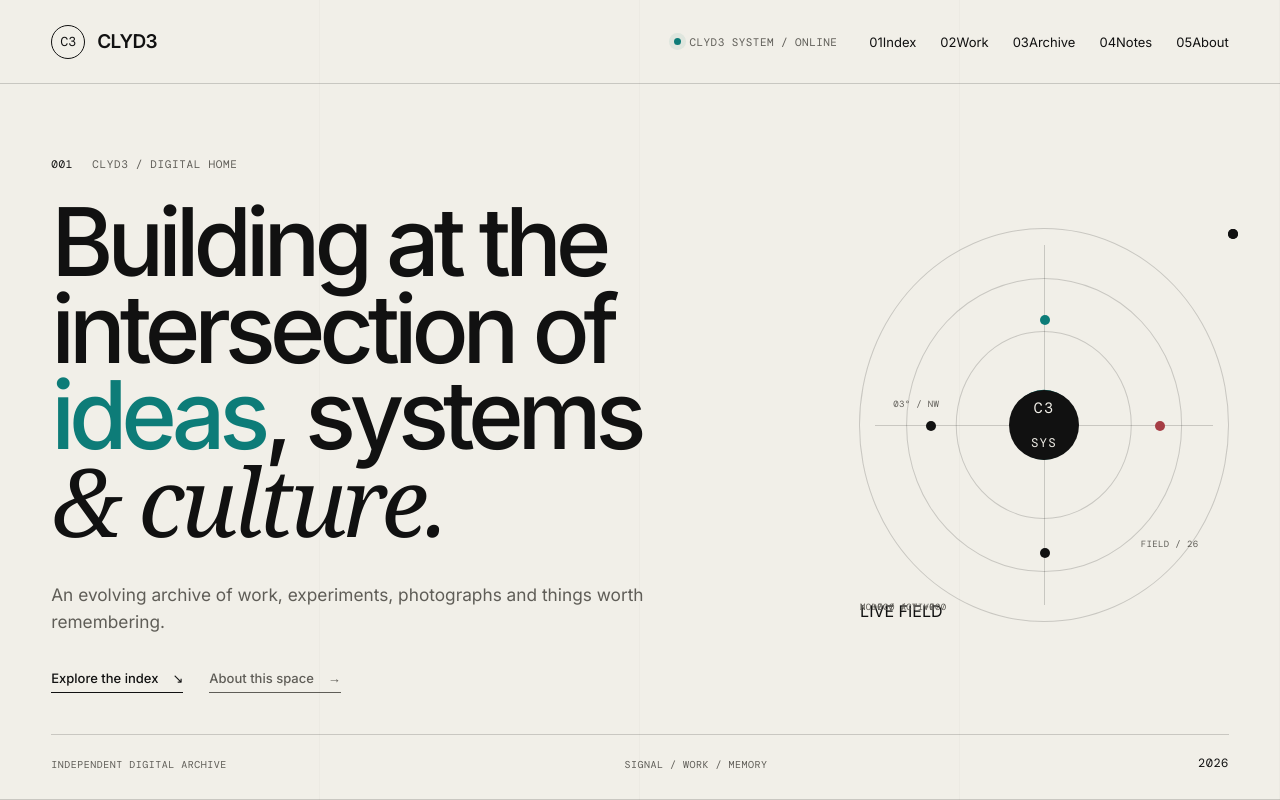
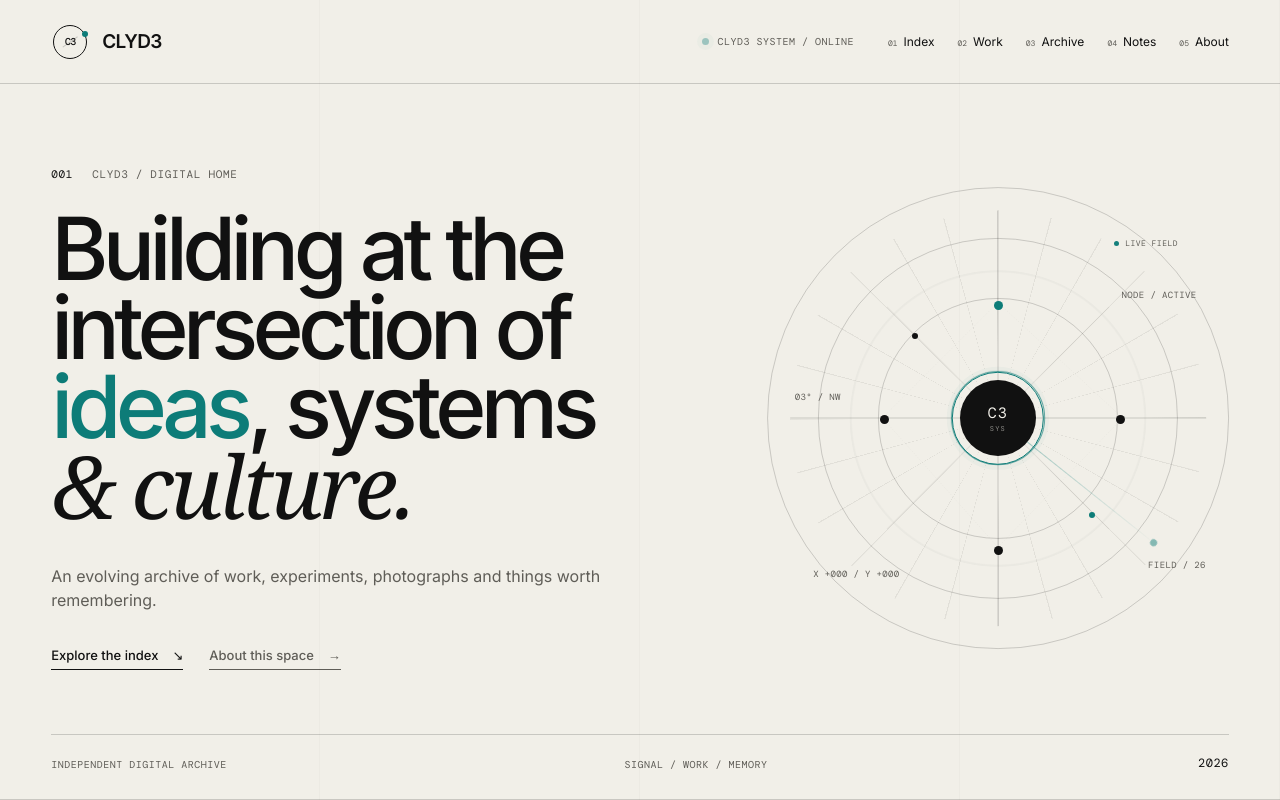
Before and after one commit to mukanzi/clyd3-site, a plain HTML site: page index.html in a window 1280 px wide. Shown: the top 800 px of the page. Drawn offline with nearby package versions, Linux system fonts and the light colour scheme; a web font is replaced by a local one.

Commit message:
Rebalance hero and add living CLYD3 signal system

```diff
--- a/css/style.css
+++ b/css/style.css
@@ -5,6 +5,7 @@
     --ink: #111111;
     --soft-ink: #5f5d57;
     --line: rgba(17, 17, 17, 0.18);
+    --line-soft: rgba(17, 17, 17, 0.09);
     --teal: #0d7c78;
     --crimson: #a63d45;
     --white: #ffffff;
@@ -12,9 +13,7 @@
     --section-pad: clamp(84px, 10vw, 160px);
 }
 
-* {
-    box-sizing: border-box;
-}
+* { box-sizing: border-box; }
 
 html {
     scroll-behavior: smooth;
@@ -40,15 +39,8 @@ body.is-loading .reveal {
     color: var(--paper);
 }
 
-a {
-    color: inherit;
-    text-decoration: none;
-}
-
-button {
-    color: inherit;
-    font: inherit;
-}
+a { color: inherit; text-decoration: none; }
+button { color: inherit; font: inherit; }
 
 .page-grid {
     position: fixed;
@@ -69,11 +61,12 @@ button {
     padding-right: var(--gutter);
 }
 
+/* Header */
 .site-header {
     min-height: 84px;
     display: grid;
     grid-template-columns: 1fr auto auto;
-    gap: 32px;
+    gap: 34px;
     align-items: center;
     border-bottom: 1px solid var(--line);
     position: relative;
@@ -83,24 +76,67 @@ button {
 .brand {
     display: inline-flex;
     align-items: center;
-    gap: 12px;
+    gap: 13px;
     width: fit-content;
 }
 
 .brand-mark {
-    width: 34px;
+    width: 38px;
     aspect-ratio: 1;
+    position: relative;
     display: grid;
     place-items: center;
+}
+
+.brand-orbit {
+    position: absolute;
+    inset: 2px;
     border: 1px solid var(--ink);
     border-radius: 50%;
+    transition: transform 450ms cubic-bezier(.2,.7,.2,1);
+}
+
+.brand-orbit::after {
+    content: '';
+    position: absolute;
+    left: 50%;
+    top: 50%;
+    width: 55%;
+    height: 1px;
+    background: var(--line);
+    transform: translate(-50%, -50%) rotate(-35deg);
+}
+
+.brand-core {
+    position: relative;
+    z-index: 2;
     font-family: 'DM Mono', monospace;
-    font-size: 13px;
+    font-size: 10px;
+    font-weight: 500;
+    letter-spacing: -0.08em;
+}
+
+.brand-node {
+    position: absolute;
+    width: 6px;
+    height: 6px;
+    border-radius: 50%;
+    background: var(--teal);
+    right: 1px;
+    top: 8px;
+    z-index: 3;
+    transition: background 220ms ease, transform 450ms cubic-bezier(.2,.7,.2,1);
+}
+
+.brand:hover .brand-orbit { transform: rotate(28deg); }
+.brand:hover .brand-node {
+    background: var(--crimson);
+    transform: translate(-2px, 8px);
 }
 
 .brand-name {
     font-weight: 600;
-    letter-spacing: -0.03em;
+    letter-spacing: -0.035em;
     font-size: 19px;
 }
 
@@ -109,9 +145,9 @@ button {
     align-items: center;
     gap: 8px;
     font-family: 'DM Mono', monospace;
-    font-size: 11px;
+    font-size: 10px;
     text-transform: uppercase;
-    letter-spacing: 0.04em;
+    letter-spacing: 0.05em;
     color: var(--soft-ink);
 }
 
@@ -121,17 +157,28 @@ button {
     border-radius: 50%;
     background: var(--teal);
     box-shadow: 0 0 0 5px rgba(13,124,120,0.08);
+    animation: statusPulse 3.2s ease-in-out infinite;
 }
 
 .primary-nav {
     display: flex;
     align-items: center;
-    gap: 24px;
-    font-size: 13px;
+    gap: 23px;
+    font-size: 12px;
 }
 
 .primary-nav a {
     position: relative;
+    display: inline-flex;
+    gap: 6px;
+    align-items: baseline;
+}
+
+.primary-nav a span {
+    font-family: 'DM Mono', monospace;
+    font-size: 8px;
+    color: var(--soft-ink);
+    transition: color 200ms ease;
 }
 
 .primary-nav a::after {
@@ -139,15 +186,14 @@ button {
     position: absolute;
     left: 0;
     right: 100%;
-    bottom: -5px;
+    bottom: -6px;
     height: 1px;
-    background: currentColor;
+    background: var(--teal);
     transition: right 220ms ease;
 }
 
-.primary-nav a:hover::after {
-    right: 0;
-}
+.primary-nav a:hover::after { right: 0; }
+.primary-nav a:hover span { color: var(--crimson); }
 
 .menu-toggle {
     display: none;
@@ -157,13 +203,14 @@ button {
     cursor: pointer;
 }
 
+/* Hero */
 .hero {
     min-height: calc(100vh - 84px);
     display: grid;
-    grid-template-columns: minmax(0, 1.35fr) minmax(320px, 0.65fr);
+    grid-template-columns: minmax(0, 1.18fr) minmax(390px, 0.82fr);
     grid-template-rows: 1fr auto;
-    gap: 40px;
-    padding-top: clamp(70px, 9vh, 120px);
+    gap: clamp(34px, 4vw, 72px);
+    padding-top: clamp(70px, 8vh, 108px);
     padding-bottom: 28px;
     border-bottom: 1px solid var(--line);
     position: relative;
@@ -171,7 +218,7 @@ button {
 
 .hero-copy {
     align-self: center;
-    max-width: 950px;
+    max-width: 900px;
 }
 
 .eyebrow {
@@ -190,10 +237,10 @@ button {
 
 .hero h1 {
     margin: 0;
-    max-width: 1000px;
-    font-size: clamp(56px, 7.4vw, 128px);
+    max-width: 940px;
+    font-size: clamp(54px, 6.8vw, 116px);
     line-height: 0.91;
-    letter-spacing: -0.065em;
+    letter-spacing: -0.064em;
     font-weight: 500;
 }
 
@@ -205,14 +252,12 @@ button {
     font-style: italic;
 }
 
-.hero-accent {
-    color: var(--teal);
-}
+.hero-accent { color: var(--teal); }
 
 .hero-intro {
-    max-width: 620px;
+    max-width: 610px;
     margin: 38px 0 0;
-    font-size: clamp(16px, 1.35vw, 20px);
+    font-size: clamp(16px, 1.25vw, 19px);
     line-height: 1.55;
     color: var(--soft-ink);
 }
@@ -234,68 +279,143 @@ button {
     font-weight: 500;
 }
 
-.text-link span {
-    transition: transform 200ms ease;
-}
-
+.text-link span { transition: transform 200ms ease, color 200ms ease; }
 .text-link:hover span {
     transform: translate(3px, 2px);
+    color: var(--crimson);
 }
-
-.text-link.muted {
-    color: var(--soft-ink);
-}
+.text-link.muted { color: var(--soft-ink); }
 
 .hero-visual {
     align-self: center;
     justify-self: end;
-    width: min(100%, 520px);
+    width: min(100%, 565px);
     aspect-ratio: 1;
     display: grid;
     place-items: center;
 }
 
 .signal-field {
+    --field-x: 0px;
+    --field-y: 0px;
     width: 100%;
     aspect-ratio: 1;
     position: relative;
-    border: 1px solid var(--line);
     border-radius: 50%;
-    transition: transform 120ms linear;
+    transform: translate(var(--field-x), var(--field-y));
+    transition: transform 140ms linear;
+    isolation: isolate;
+}
+
+.signal-grid {
+    position: absolute;
+    inset: 5%;
+    border-radius: 50%;
+    opacity: 0.58;
+    background:
+        repeating-conic-gradient(from 0deg, transparent 0deg 14.6deg, rgba(17,17,17,.12) 14.75deg 15deg),
+        radial-gradient(circle at center, transparent 0 49.5%, rgba(17,17,17,.05) 50% 50.3%, transparent 50.6%);
+    -webkit-mask-image: radial-gradient(circle, #000 0 74%, transparent 75%);
+    mask-image: radial-gradient(circle, #000 0 74%, transparent 75%);
 }
 
 .signal-ring {
     position: absolute;
-    inset: 50%;
+    left: 50%;
+    top: 50%;
     border: 1px solid var(--line);
     border-radius: 50%;
     transform: translate(-50%, -50%);
 }
 
-.ring-1 { width: 75%; height: 75%; }
-.ring-2 { width: 48%; height: 48%; }
-.ring-3 { width: 18%; height: 18%; border-color: var(--teal); }
-
-.signal-axis {
-    position: absolute;
-    background: var(--line);
+.ring-outer { width: 100%; height: 100%; }
+.ring-1 { width: 78%; height: 78%; }
+.ring-2 { width: 52%; height: 52%; }
+.ring-3 {
+    width: 20%;
+    height: 20%;
+    border-color: var(--teal);
+    box-shadow: 0 0 0 5px rgba(13,124,120,.035);
 }
 
-.axis-x { left: 4%; right: 4%; top: 50%; height: 1px; }
-.axis-y { top: 4%; bottom: 4%; left: 50%; width: 1px; }
+.signal-axis,
+.signal-diagonal {
+    position: absolute;
+    left: 50%;
+    top: 50%;
+    background: var(--line);
+    transform-origin: center;
+    z-index: -1;
+}
+
+.axis-x { width: 90%; height: 1px; transform: translate(-50%, -50%); }
+.axis-y { width: 1px; height: 90%; transform: translate(-50%, -50%); }
+.diagonal-a { width: 68%; height: 1px; transform: translate(-50%, -50%) rotate(45deg); opacity: .38; }
+.diagonal-b { width: 68%; height: 1px; transform: translate(-50%, -50%) rotate(-45deg); opacity: .38; }
+
+.signal-sweep {
+    position: absolute;
+    left: calc(50% - .5px);
+    bottom: 50%;
+    width: 1px;
+    height: 44%;
+    transform-origin: 50% 100%;
+    background: linear-gradient(to top, rgba(13,124,120,.9), rgba(13,124,120,0));
+    animation: radarSweep 14s linear infinite;
+    opacity: .48;
+}
+
+.signal-sweep::after {
+    content: '';
+    position: absolute;
+    left: -3px;
+    top: 0;
+    width: 7px;
+    height: 7px;
+    border-radius: 50%;
+    background: var(--teal);
+}
+
+.signal-links {
+    position: absolute;
+    inset: 0;
+    width: 100%;
+    height: 100%;
+    pointer-events: none;
+}
+
+.signal-links line {
+    stroke: rgba(17,17,17,.18);
+    stroke-width: .18;
+    stroke-dasharray: 1.1 1.4;
+    vector-effect: non-scaling-stroke;
+}
 
 .signal-node {
+    --node-x: 0px;
+    --node-y: 0px;
     position: absolute;
-    width: 10px;
-    height: 10px;
+    width: 9px;
+    height: 9px;
     border-radius: 50%;
     background: var(--ink);
+    transform: translate(var(--node-x), var(--node-y));
+    transition: transform 160ms linear, background 220ms ease, box-shadow 220ms ease;
 }
 
-.node-a { left: 18%; top: 49%; }
-.node-b { right: 17%; top: 49%; background: var(--crimson); }
-.node-c { top: 22%; left: 49%; background: var(--teal); }
-.node-d { bottom: 16%; left: 49%; }
+.node-a { left: 24.5%; top: 49.2%; }
+.node-b { right: 22.5%; top: 49.2%; }
+.node-c { top: 24.5%; left: 49.2%; background: var(--teal); }
+.node-d { bottom: 20.5%; left: 49.2%; }
+.node-e { left: 31.5%; top: 31.5%; width: 6px; height: 6px; }
+.node-f { right: 29%; bottom: 28.5%; width: 6px; height: 6px; background: var(--teal); }
+
+.signal-field:hover .node-b {
+    background: var(--crimson);
+    box-shadow: 0 0 0 7px rgba(166,61,69,.09);
+}
+
+.signal-field:hover .node-e { background: var(--crimson); }
 
 .signal-label {
     position: absolute;
@@ -303,25 +423,71 @@ button {
     font-size: 9px;
     letter-spacing: 0.04em;
     color: var(--soft-ink);
+    white-space: nowrap;
 }
 
-.label-a { left: 9%; top: 43%; }
-.label-b { right: 8%; bottom: 18%; }
+.label-a { left: 6%; top: 44%; }
+.label-b { right: 5%; bottom: 17%; }
+.label-c { right: 7%; top: 22%; }
+.cursor-coordinates { left: 10%; bottom: 15%; }
 
 .signal-core {
     position: absolute;
-    inset: 50% auto auto 50%;
+    left: 50%;
+    top: 50%;
     transform: translate(-50%, -50%);
-    width: 70px;
+    width: 76px;
     aspect-ratio: 1;
     display: grid;
     place-items: center;
+    align-content: center;
+    gap: 1px;
     border-radius: 50%;
     background: var(--ink);
     color: var(--paper);
     font-family: 'DM Mono', monospace;
+    z-index: 4;
+}
+
+.signal-core::before {
+    content: '';
+    position: absolute;
+    inset: -8px;
+    border: 1px solid var(--teal);
+    border-radius: 50%;
+    animation: coreBreath 4.2s ease-in-out infinite;
+}
+
+.signal-core span {
     font-size: 15px;
     letter-spacing: 0.08em;
+}
+
+.signal-core small {
+    font-size: 7px;
+    letter-spacing: .18em;
+    opacity: .55;
+}
+
+.signal-live {
+    position: absolute;
+    right: 11%;
+    top: 11%;
+    display: flex;
+    align-items: center;
+    gap: 6px;
+    font-family: 'DM Mono', monospace;
+    font-size: 8px;
+    letter-spacing: .06em;
+    color: var(--soft-ink);
+}
+
+.signal-live span {
+    width: 5px;
+    height: 5px;
+    border-radius: 50%;
+    background: var(--teal);
+    animation: statusPulse 2.4s ease-in-out infinite;
 }
 
 .hero-meta {
@@ -339,11 +505,9 @@ button {
     color: var(--soft-ink);
 }
 
-.hero-year {
-    font-size: 12px;
-    color: var(--ink);
-}
+.hero-year { font-size: 12px; color: var(--ink); }
 
+/* Lower sections */
 .index-section,
 .work-section,
 .statement-section,
@@ -360,9 +524,7 @@ button {
     margin-bottom: clamp(54px, 7vw, 100px);
 }
 
-.section-heading .eyebrow {
-    margin: 9px 0 0;
-}
+.section-heading .eyebrow { margin: 9px 0 0; }
 
 .section-heading h2,
 .coming-panel h2,
@@ -392,11 +554,7 @@ button {
     transition: background 260ms ease, color 260ms ease, transform 260ms ease;
 }
 
-.index-card:hover {
-    transform: translateY(-8px);
-    z-index: 2;
-}
-
+.index-card:hover { transform: translateY(-8px); z-index: 2; }
 .index-card.accent-teal:hover { background: var(--teal); color: var(--white); }
 .index-card.accent-crimson:hover { background: var(--crimson); color: var(--white); }
 .index-card.accent-neutral:hover { background: var(--ink); color: var(--paper); }
@@ -411,10 +569,7 @@ button {
     color: var(--soft-ink);
 }
 
-.index-card:hover .card-topline {
-    color: currentColor;
-    opacity: 0.7;
-}
+.index-card:hover .card-topline { color: currentColor; opacity: 0.7; }
 
 .index-card h3 {
     margin: auto 0 18px;
@@ -431,10 +586,7 @@ button {
     color: var(--soft-ink);
 }
 
-.index-card:hover p {
-    color: currentColor;
-    opacity: 0.8;
-}
+.index-card:hover p { color: currentColor; opacity: 0.8; }
 
 .card-arrow {
     position: absolute;
@@ -444,9 +596,7 @@ button {
     transition: transform 220ms ease;
 }
 
-.index-card:hover .card-arrow {
-    transform: translate(4px, -4px);
-}
+.index-card:hover .card-arrow { transform: translate(4px, -4px); }
 
 .split-heading {
     grid-template-columns: 1.3fr 0.7fr;
@@ -462,9 +612,7 @@ button {
     color: var(--soft-ink);
 }
 
-.project-list {
-    border-top: 1px solid var(--ink);
-}
+.project-list { border-top: 1px solid var(--ink); }
 
 .project-row {
     display: grid;
@@ -502,14 +650,8 @@ button {
     font-size: 12px;
 }
 
-.project-arrow {
-    font-size: 18px;
-    transition: transform 200ms ease;
-}
-
-.project-row:hover .project-arrow {
-    transform: translate(4px, -4px);
-}
+.project-arrow { font-size: 18px; transition: transform 200ms ease; }
+.project-row:hover .project-arrow { transform: translate(4px, -4px); }
 
 .statement-section {
     display: grid;
@@ -524,9 +666,7 @@ button {
     color: var(--soft-ink);
 }
 
-.statement-copy {
-    max-width: 900px;
-}
+.statement-copy { max-width: 900px; }
 
 .statement-copy p {
     margin: 0;
@@ -565,23 +705,11 @@ button {
     border-bottom: 1px solid var(--line);
 }
 
-.coming-panel:first-child {
-    background: #dedbd2;
-}
-
-.dark-panel {
-    background: var(--ink);
-    color: var(--paper);
-}
-
+.coming-panel:first-child { background: #dedbd2; }
+.dark-panel { background: var(--ink); color: var(--paper); }
 .dark-panel .eyebrow,
-.dark-panel p {
-    color: rgba(241,239,232,0.68);
-}
-
-.coming-panel h2 {
-    max-width: 600px;
-}
+.dark-panel p { color: rgba(241,239,232,0.68); }
+.coming-panel h2 { max-width: 600px; }
 
 .coming-panel > p:not(.eyebrow) {
     max-width: 520px;
@@ -609,10 +737,7 @@ button {
     align-items: end;
 }
 
-.contact-side {
-    max-width: 420px;
-    justify-self: end;
-}
+.contact-side { max-width: 420px; justify-self: end; }
 
 .contact-side p {
     margin: 0 0 32px;
@@ -634,72 +759,64 @@ button {
     color: var(--soft-ink);
 }
 
-.reveal {
-    transition: opacity 650ms ease, transform 650ms cubic-bezier(.2,.7,.2,1);
+.reveal { transition: opacity 650ms ease, transform 650ms cubic-bezier(.2,.7,.2,1); }
+.reveal:not(.visible) { opacity: 0; transform: translateY(22px); }
+.reveal.visible { opacity: 1; transform: translateY(0); }
+
+@keyframes radarSweep {
+    to { transform: rotate(360deg); }
 }
 
-.reveal:not(.visible) {
-    opacity: 0;
-    transform: translateY(22px);
+@keyframes coreBreath {
+    0%, 100% { transform: scale(1); opacity: .8; }
+    50% { transform: scale(1.08); opacity: .3; }
 }
 
-.reveal.visible {
-    opacity: 1;
-    transform: translateY(0);
+@keyframes statusPulse {
+    0%, 100% { opacity: 1; }
+    50% { opacity: .35; }
+}
+
+@media (max-width: 1180px) {
+    .site-header { grid-template-columns: 1fr auto; }
+    .header-status { display: none; }
+    .hero { grid-template-columns: minmax(0, 1.1fr) minmax(350px, .9fr); }
+    .primary-nav { gap: 18px; }
 }
 
 @media (max-width: 1050px) {
-    .page-grid {
-        background-size: 33.333% 100%;
+    .page-grid { background-size: 33.333% 100%; }
+
+    .hero { grid-template-columns: 1fr; }
+    .hero-copy { max-width: 900px; }
+    .hero-visual {
+        width: min(72vw, 540px);
+        justify-self: center;
+        margin-top: 24px;
     }
 
-    .hero {
-        grid-template-columns: 1fr;
-    }
-
-    .hero-visual {
-        width: min(70vw, 500px);
-        justify-self: center;
-    }
-
-    .index-grid {
-        grid-template-columns: repeat(2, 1fr);
-    }
+    .index-grid { grid-template-columns: repeat(2, 1fr); }
 
     .section-heading,
     .split-heading,
     .statement-section,
-    .contact-layout {
-        grid-template-columns: 1fr;
-    }
+    .contact-layout { grid-template-columns: 1fr; }
 
     .section-note,
-    .contact-side {
-        justify-self: start;
-    }
-
-    .statement-mark {
-        justify-self: end;
-    }
+    .contact-side { justify-self: start; }
+    .statement-mark { justify-self: end; }
 }
 
 @media (max-width: 760px) {
-    :root {
-        --gutter: 20px;
-    }
-
-    .page-grid {
-        display: none;
-    }
+    :root { --gutter: 20px; }
+    .page-grid { display: none; }
 
     .site-header {
         grid-template-columns: 1fr auto;
         min-height: 72px;
     }
 
-    .header-status {
-        display: none;
-    }
+    .brand-mark { width: 34px; }
 
     .menu-toggle {
         display: inline-flex;
@@ -725,7 +842,7 @@ button {
         background: var(--paper);
         border-bottom: 1px solid var(--line);
         display: grid;
-        gap: 16px;
+        gap: 18px;
         transform: translateY(-130%);
         opacity: 0;
         pointer-events: none;
@@ -738,64 +855,41 @@ button {
         pointer-events: auto;
     }
 
+    .primary-nav a { font-size: 16px; }
+
     .hero {
         min-height: auto;
         padding-top: 70px;
         gap: 54px;
     }
 
-    .hero h1 {
-        font-size: clamp(54px, 16vw, 82px);
-    }
+    .hero h1 { font-size: clamp(52px, 15vw, 78px); }
+    .hero-intro { max-width: 520px; }
+    .hero-visual { width: min(92vw, 430px); }
 
-    .hero-visual {
-        width: min(92vw, 430px);
-    }
+    .label-c,
+    .cursor-coordinates { display: none; }
 
-    .hero-meta {
-        grid-template-columns: 1fr auto;
-    }
-
-    .hero-meta span:nth-child(2) {
-        display: none;
-    }
+    .hero-meta { grid-template-columns: 1fr auto; }
+    .hero-meta span:nth-child(2) { display: none; }
 
     .index-grid,
-    .coming-grid {
-        grid-template-columns: 1fr;
-    }
-
-    .index-card {
-        min-height: 310px;
-    }
+    .coming-grid { grid-template-columns: 1fr; }
+    .index-card { min-height: 310px; }
 
     .project-row {
         grid-template-columns: 44px 1fr 28px;
         min-height: 125px;
     }
 
-    .project-tag {
-        display: none;
-    }
-
-    .coming-panel {
-        min-height: 520px;
-    }
-
-    .site-footer {
-        grid-template-columns: 1fr auto;
-    }
-
-    .site-footer span:nth-child(2) {
-        display: none;
-    }
+    .project-tag { display: none; }
+    .coming-panel { min-height: 520px; }
+    .site-footer { grid-template-columns: 1fr auto; }
+    .site-footer span:nth-child(2) { display: none; }
 }
 
 @media (prefers-reduced-motion: reduce) {
-    html {
-        scroll-behavior: auto;
-    }
-
+    html { scroll-behavior: auto; }
     *, *::before, *::after {
         transition-duration: 0.01ms !important;
         animation-duration: 0.01ms !important;
```
